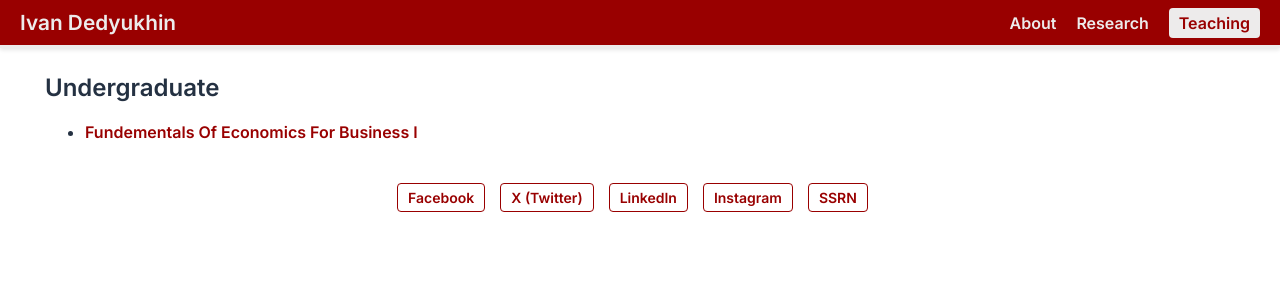
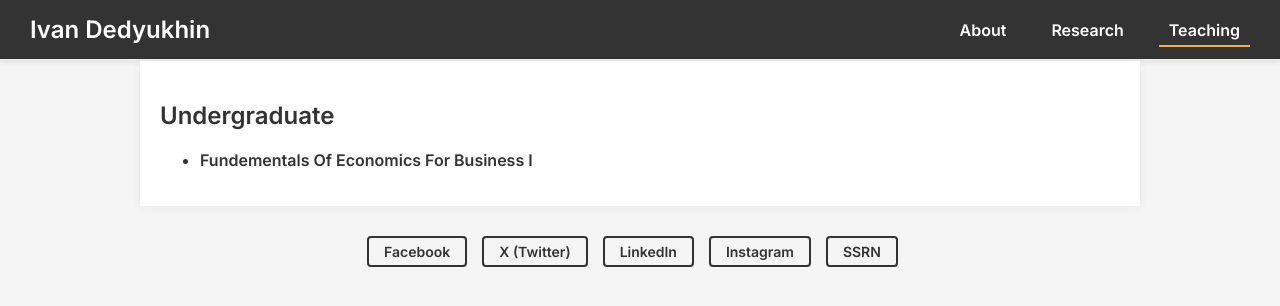
Before and after one commit to Dedyukhin/dedyukhin.github.io, a Jekyll site: the page built from Teaching.md, in a window 1280 px wide. Shown: the top 306 px of the page. Built offline with Jekyll 4.4.1, drawn with Linux system fonts in a browser that asks for light colours.

Commit message:
Update default.html

```diff
--- a/_layouts/default.html
+++ b/_layouts/default.html
@@ -11,47 +11,49 @@
             margin: 0;
             padding: 0;
             font-family: 'Inter', sans-serif;
-            font-size: 16px; /* Base font size */
-            background-color: white;
-            color: #243142;
+            font-size: 16px;
+            background-color: #f5f5f5;
+            color: #333;
         }
 
         /* Full width layout */
         .container {
             width: 100%;
             margin: 0 auto;
-            padding: 5px;
-            max-width: 1200px; /* Wider on larger screens */
+            padding: 20px;
+            max-width: 1000px;
             box-sizing: border-box;
             word-wrap: break-word;
+            background-color: #fff;
+            box-shadow: 0 2px 10px rgba(0, 0, 0, 0.05);
         }
 
         /* Navigation bar styling */
         nav {
-            background-color: #990000;
-            color: #EDEBEB;
-            padding: 10px 20px;
+            background-color: #333;
+            color: #fff;
+            padding: 15px 30px;
             display: flex;
             justify-content: space-between;
             align-items: center;
-            border-bottom: 3px solid #EDEBEB;
-            box-shadow: 0 2px 4px rgba(0, 0, 0, 0.1);
+            border-bottom: 2px solid #eaeaea;
+            box-shadow: 0 1px 5px rgba(0, 0, 0, 0.1);
         }
 
         nav h2 {
             margin: 0;
-            font-size: 1.3em;
-            white-space: nowrap;
+            font-size: 1.5em;
+            font-weight: 600;
         }
 
         nav h2 a {
-            color: #EDEBEB;
+            color: #fff;
             text-decoration: none;
             transition: color 0.3s ease;
         }
 
         nav h2 a:hover {
-            color: #DC231E;
+            color: #cccccc;
         }
 
         .horizontal-nav {
@@ -59,37 +61,33 @@
             padding: 0;
             margin: 0;
             display: flex;
-            justify-content: flex-end;
         }
 
         .horizontal-nav li {
-            margin-left: 20px;
+            margin-left: 25px;
         }
 
         /* Navigation bar link styling */
         .horizontal-nav a {
             text-decoration: none;
-            color: #EDEBEB;
+            color: #fff;
             font-weight: 600;
-            transition: background-color 0.3s ease, color 0.3s ease;
+            padding: 5px 10px;
+            transition: color 0.3s ease;
         }
 
         .horizontal-nav a.active {
-            background-color: #EDEBEB;
-            color: #990000;
-            padding: 5px 10px;
-            border-radius: 4px;
+            border-bottom: 2px solid #f0ad4e;
         }
 
         .horizontal-nav a:hover {
-            background-color: #EDEBEB;
-            color: #990000;
+            color: #f0ad4e;
         }
 
         /* Responsive adjustments */
         @media (max-width: 768px) {
             body {
-                font-size: 14px; /* Smaller font on mobile */
+                font-size: 14px;
             }
 
             nav {
@@ -115,39 +113,39 @@
 
         /* Social links styling */
         .social-links {
-            margin-top: 20px;
+            margin-top: 30px;
             display: flex;
             justify-content: center;
             flex-wrap: wrap;
             max-width: 800px;
-            margin: 20px auto;
+            margin: 30px auto;
         }
 
         .social-links a {
-            color: #990000;
+            color: #333;
             text-decoration: none;
             margin-right: 15px;
             font-size: 14px;
             font-weight: 600;
-            padding: 5px 10px;
-            border: 1px solid #990000;
+            padding: 5px 15px;
+            border: 2px solid #333;
             border-radius: 4px;
             transition: background-color 0.3s ease, color 0.3s ease;
             margin-bottom: 10px;
         }
 
         .social-links a:hover {
-            background-color: #990000;
-            color: #EDEBEB;
+            background-color: #333;
+            color: #fff;
         }
 
         a {
-            color: #990000;
+            color: #333;
             text-decoration: none;
         }
 
         a:hover {
-            color: #DC231E;
+            color: #f0ad4e;
             text-decoration: underline;
         }
     </style>
```
